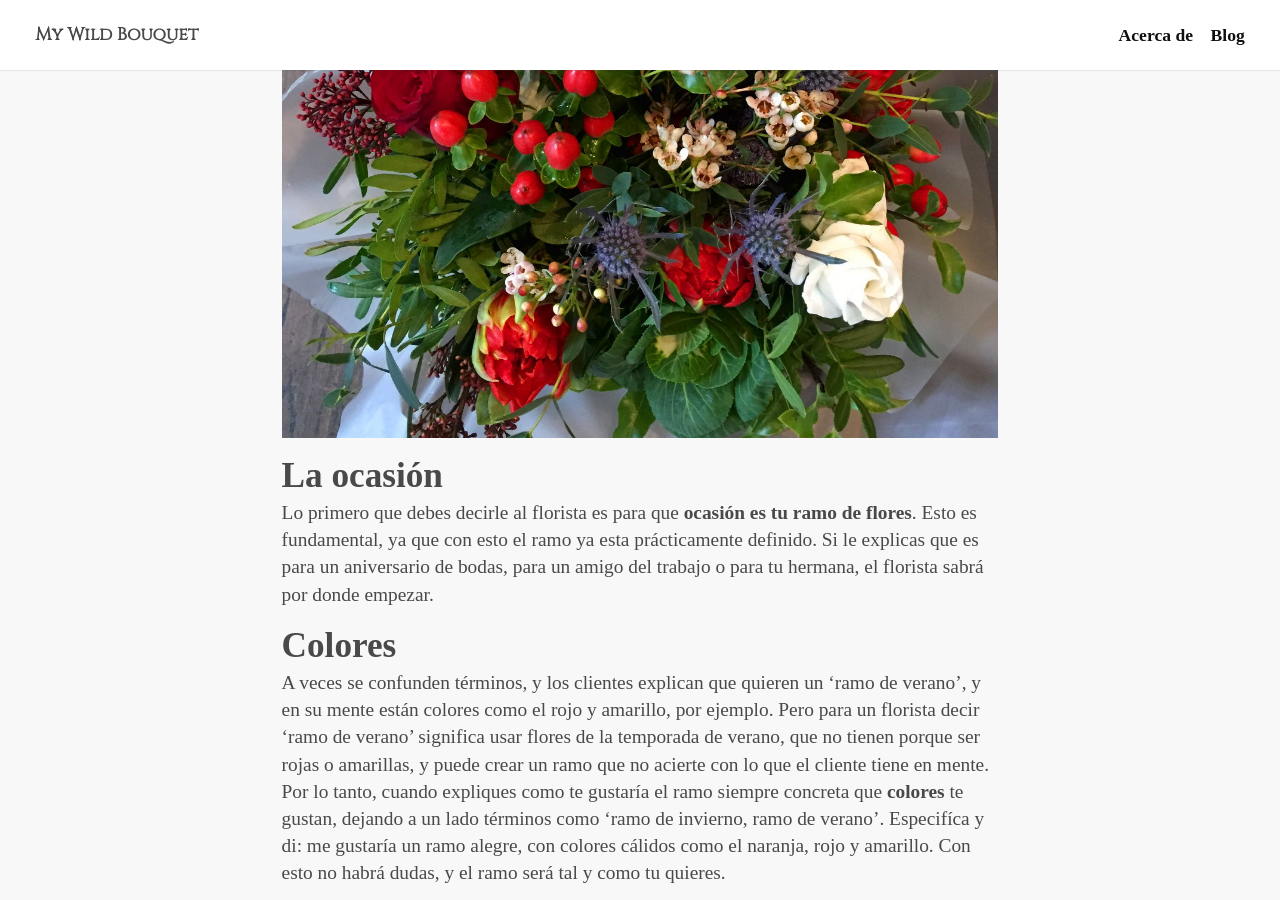
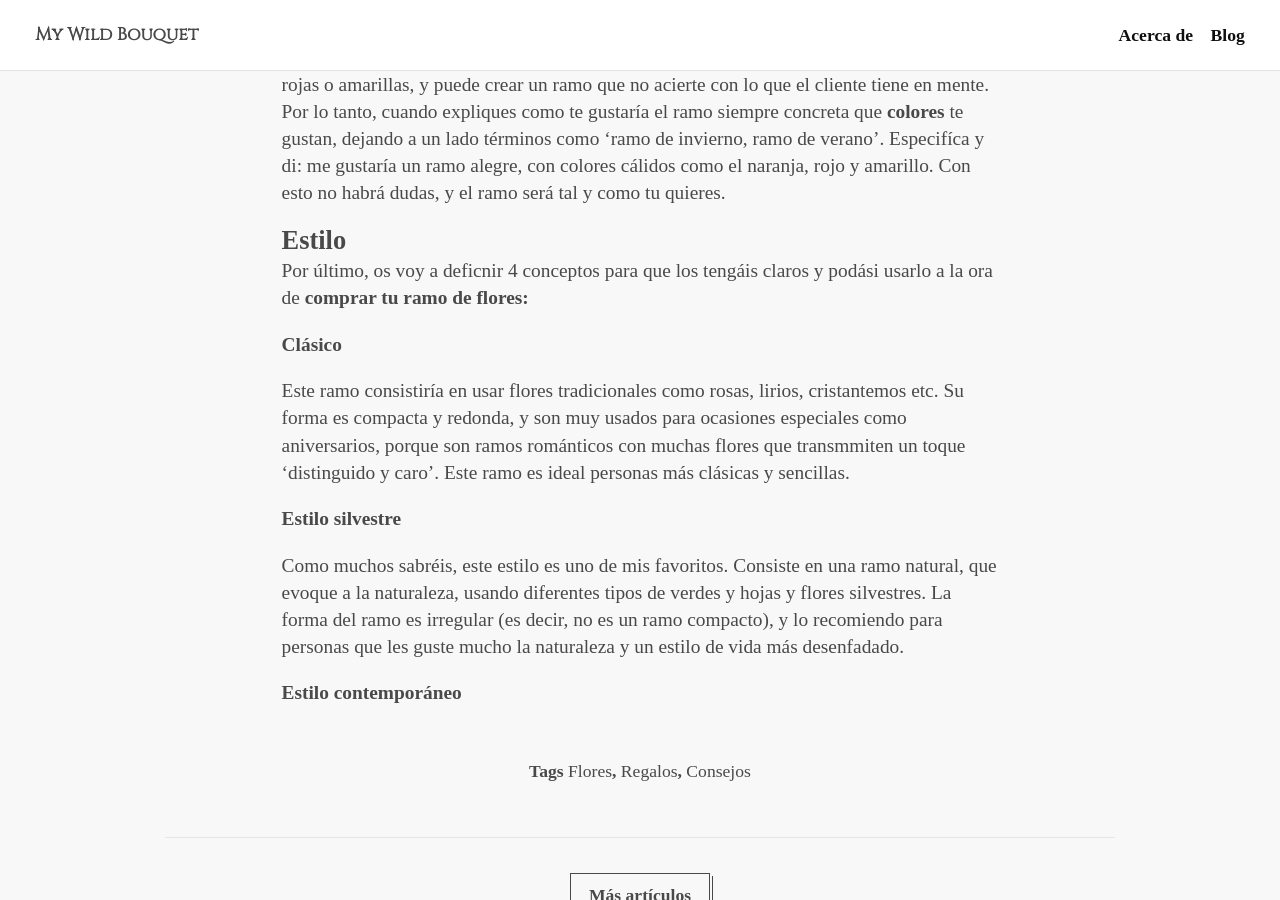
Before and after one commit to keyvanakbary/ramosilvestre.com, a Jekyll site: the page built from src/_posts/2017-12-01-el-lenguaje-de-las-flores.md, in a window 1280 px wide and 900 px high, scrolled down 1586 px. Built offline with Jekyll 4.4.1, drawn with Linux system fonts in a browser that asks for light colours; some web fonts are replaced; some of the changed text lies outside the part shown.

Commit message:
Update 2017-12-01-el-lenguaje-de-las-flores.md

```diff
--- a/src/_posts/2017-12-01-el-lenguaje-de-las-flores.md
+++ b/src/_posts/2017-12-01-el-lenguaje-de-las-flores.md
@@ -1,30 +1,41 @@
 ---
 layout: post
-title: El lenguaje de las flores
+title: El significado de las flores
 image: /assets/images/posts/ramodeflores.jpg
-description: El lenguaje de las flores
+description: Como comprar un ramo de flores
 tags:
   - Flores
   - Regalos
+  - Consejos
 ---
 
 Algunos de vosotros os habréis encontrado en alguna ocasión hablando con un florista o dependiente e intentado expicarles que ramo es el que quieres comprar. Contándole un poco para quien es, la ocasión para lo que lo quieres, tus gustos etc. A veces se hace un poco tedioso porque el florista puede no enterderte bien, o lo que tu intentas explicar no se corresponde con el **significado de las flores**, ya que para lo que a tí es clásico para otro puede ser contemporáneo, por poner un caso.
 
 En este post os voy a contar, según mi experiencia de florista y en atención al cliente, unas pequeñas pautas para **comprar un ramo de flores de manera adecuada**, teniendo en cuenta unos requisitos y así triunfes con tu compra, porque no quieres enviar un ramo romántico a un compañero de trabajo, por ejemplo. ;)
 
-![Lenguaje de las flores](/assets/images/posts/lenguaje-de-las-flores.jpg)
 
-
-### La ocasión
+#### La ocasión
 
 Lo primero que debes decirle al florista es para que **ocasión es tu ramo de flores**. Esto es fundamental, ya que con esto el ramo ya esta prácticamente definido. Si le explicas que es para un aniversario de bodas, para un amigo del trabajo o para tu hermana, el florista sabrá por donde empezar.
 
 
-### Colores
+#### Colores
 
 A veces se confunden términos, y los clientes explican que quieren un 'ramo de verano', y en su mente están colores como el rojo y amarillo, por ejemplo. Pero para un florista decir 'ramo de verano' significa usar flores de la temporada de verano, que no tienen porque ser rojas o amarillas, y puede crear un ramo que no acierte con lo que el cliente tiene en mente. Por lo tanto, cuando expliques como te gustaría el ramo siempre concreta que **colores** te gustan, dejando a un lado términos como 'ramo de invierno, ramo de verano'. Especifíca y di: me gustaría un ramo alegre, con colores cálidos como el naranja, rojo y amarillo. Con esto no habrá dudas, y el ramo será tal y como tu quieres.
 
 
-### Estilo
+#### Estilo
 
-Por último,
+Por último, os voy a deficnir 4 conceptos para que los tengáis claros y podási usarlo a la ora de **comprar tu ramo de flores:**
+
+__Clásico__
+
+Este ramo consistiría en usar flores tradicionales como rosas, lirios, cristantemos etc. Su forma es compacta y redonda, y son muy usados para ocasiones especiales como aniversarios, porque son ramos románticos con muchas flores que transmmiten un toque 'distinguido y caro'. Este ramo es ideal personas más clásicas y sencillas.
+
+
+__Estilo silvestre__
+
+Como muchos sabréis, este estilo es uno de mis favoritos. Consiste en una ramo natural, que evoque a la naturaleza, usando diferentes tipos de verdes y hojas y flores silvestres. La forma del ramo es irregular (es decir, no es un ramo compacto), y lo recomiendo para personas que les guste mucho la naturaleza y un estilo de vida más desenfadado.
+
+
+__Estilo contemporáneo__
```
